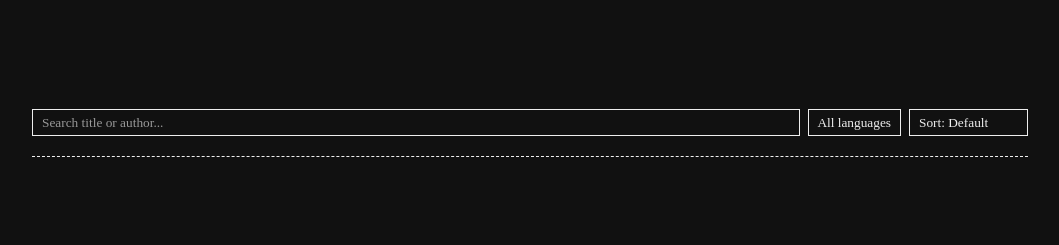
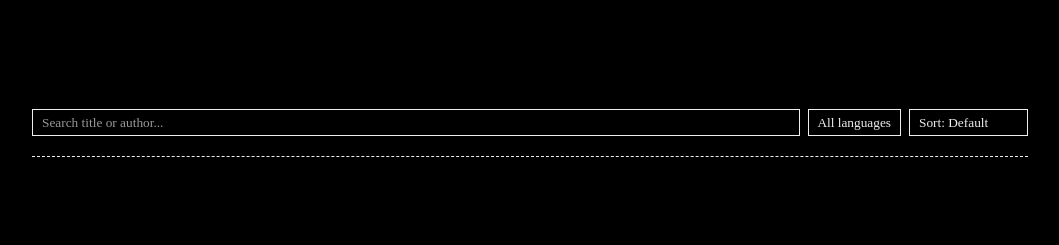
Before and after one commit to RvanB/htbrowser, a plain HTML site: page index.html in a window 1280 px wide. Shown: the whole page, without its empty margins (110-1169 px from the left). Drawn offline with Linux system fonts and the dark colour scheme; a web font is replaced by a local one.

Commit message:
Make background truly black

```diff
--- a/styles.css
+++ b/styles.css
@@ -342,7 +342,7 @@ header {
 /* ── Dark mode ── */
 @media (prefers-color-scheme: dark) {
     :root {
-        --bg: #111;
+        --bg: #000;
         --fg: #eee;
         --bg-hover: #222;
         --muted: #aaa;
```
